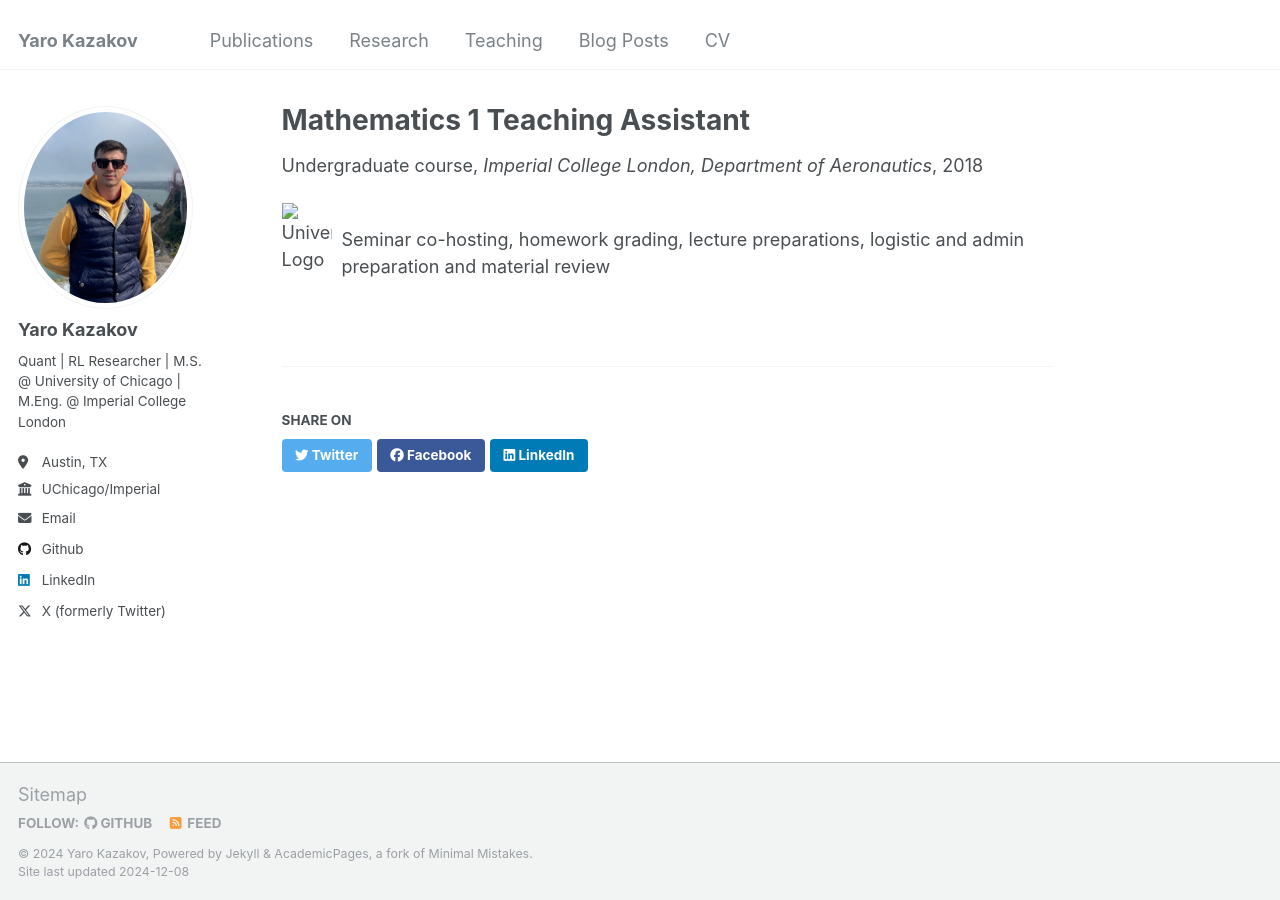
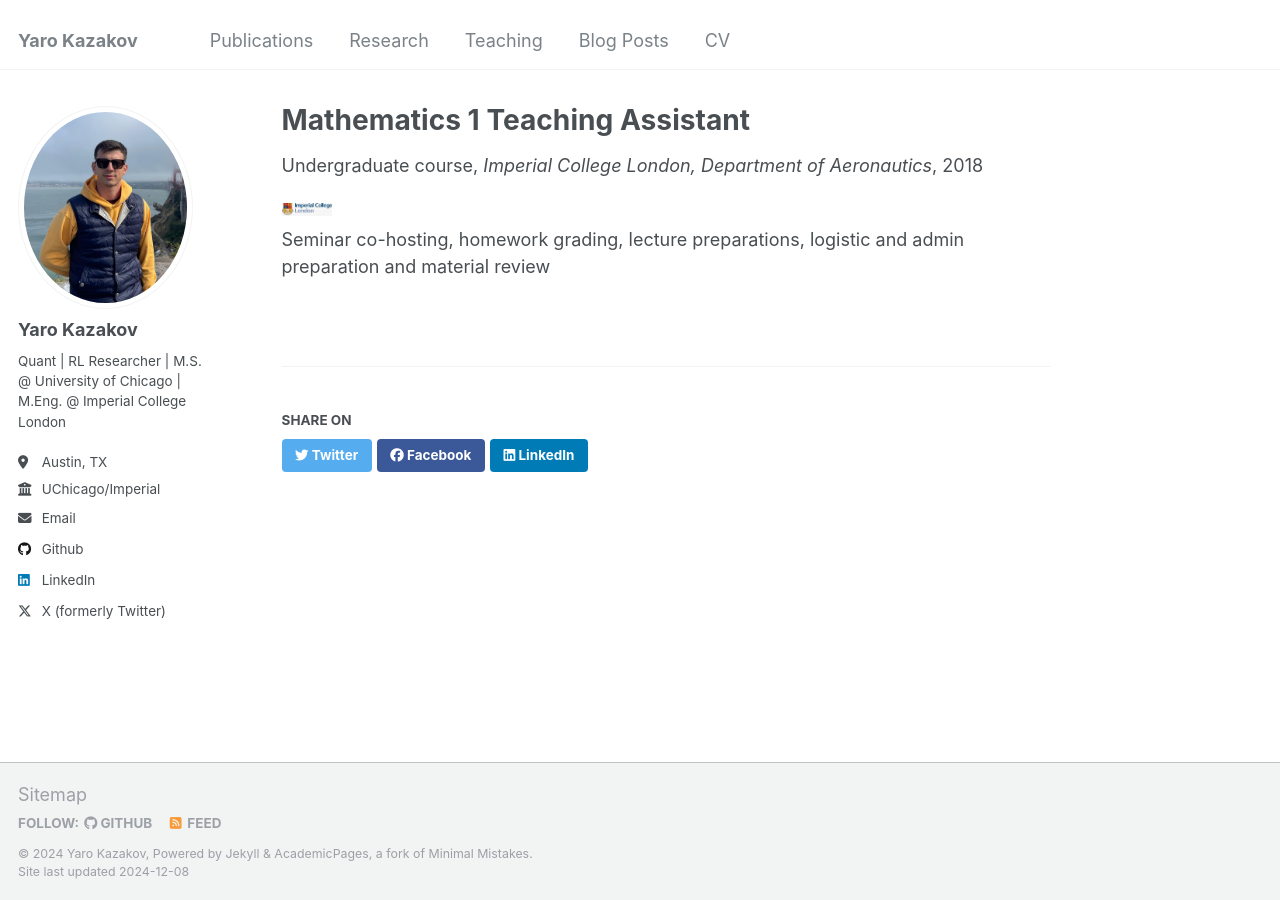
Before and after one commit to YaroKazakov/yarokazakov.github.io, a Jekyll site: the page built from _teaching/2014-spring-teaching-1.md, in a window 1280 px wide. Built offline with Jekyll 4.4.1, drawn with Linux system fonts in a browser that asks for light colours.

Commit message:
Update 2014-spring-teaching-1.md

```diff
--- a/_teaching/2014-spring-teaching-1.md
+++ b/_teaching/2014-spring-teaching-1.md
@@ -8,6 +8,6 @@ date: 2018-10-01
 location: "London, UK"
 ---
 
-![University Logo](assets/img/icons/icl_logo.png){: style="float:left; margin-right:10px; width:50px;" }
+![University Logo](/assets/img/icons/icl_logo.png){: style="float:left; margin-right:10px; width:50px;" }
 
 Seminar co-hosting, homework grading, lecture preparations, logistic and admin preparation and material review
```
